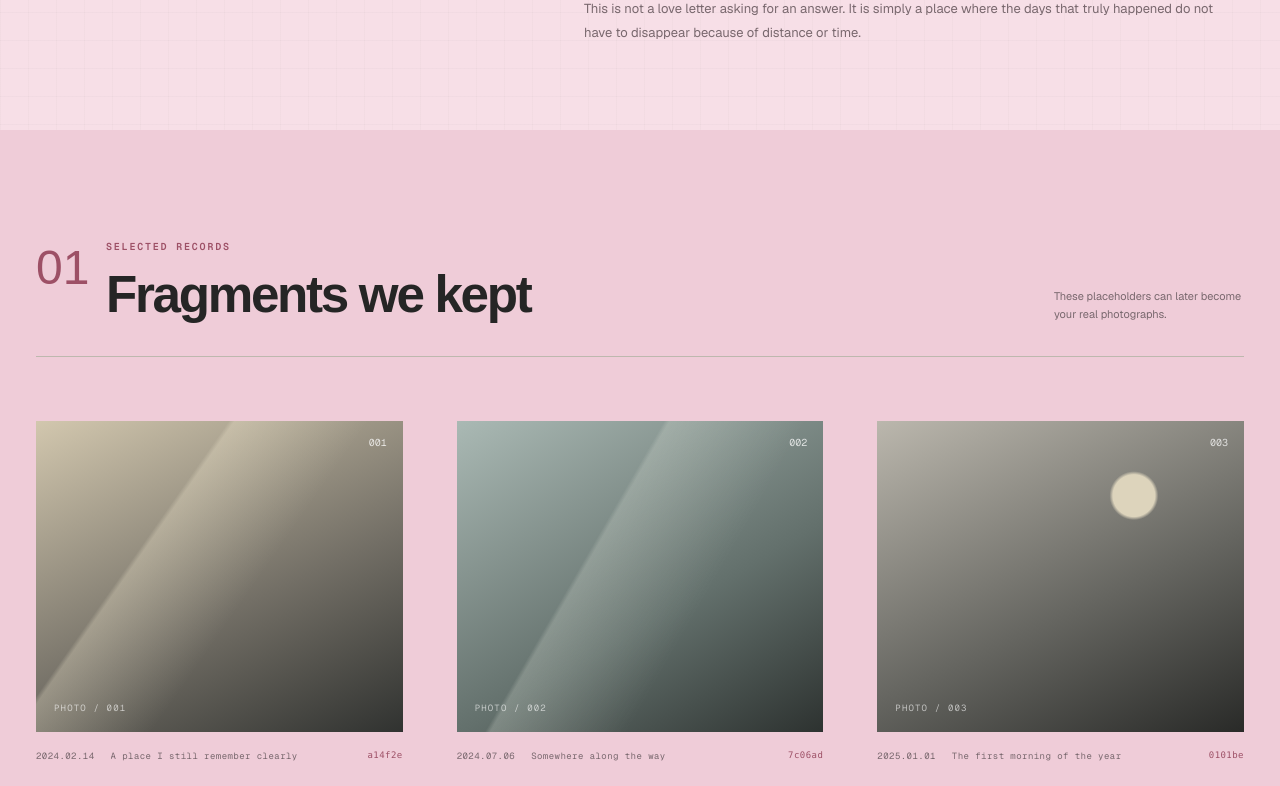
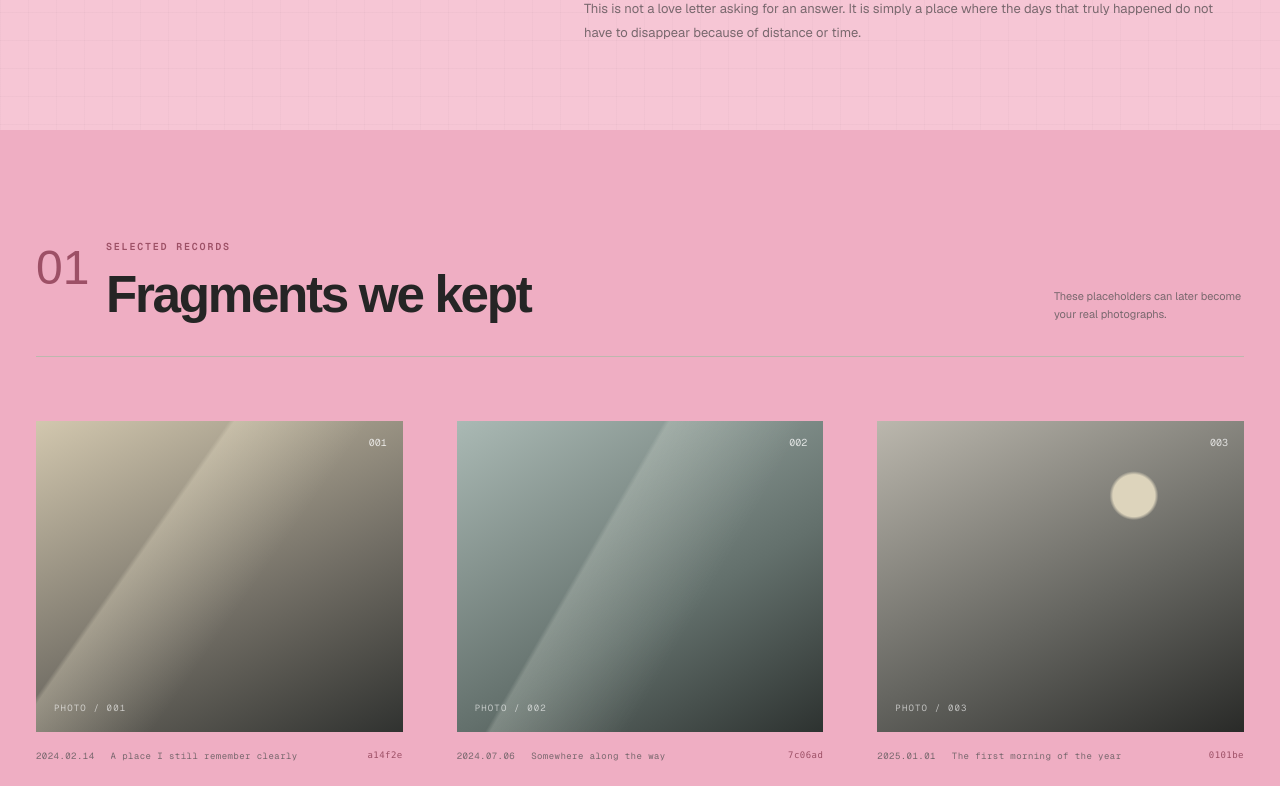
Before and after one commit to jeff960149-rgb/our-memory-archive, a Next.js app: page / in a window 1280 px wide. Shown: the part 660-1446 px from the top of the page. Built offline with nearby package versions, Linux system fonts and the light colour scheme.

Commit message:
Use a clearly pink background

```diff
--- a/app/globals.css
+++ b/app/globals.css
@@ -1,11 +1,11 @@
 @import "tailwindcss";
 
 :root {
-  --paper: #f7dfe7;
-  --paper-deep: #e8bccb;
+  --paper: #f6c6d5;
+  --paper-deep: #df95ad;
   --ink: #252525;
   --muted: #79686e;
-  --line: #d6adb9;
+  --line: #cd8da2;
   --brick: #9d5066;
   --dark: #1e211f;
 }
@@ -227,7 +227,7 @@ h1 {
 
 .records {
   padding: 110px max(36px, calc((100% - 1360px) / 2)) 140px;
-  background: #efccd8;
+  background: #efaec3;
 }
 
 .section-title {
```
Also changed, not shown: 2 other files (tests, documents, lock files or other folders).
